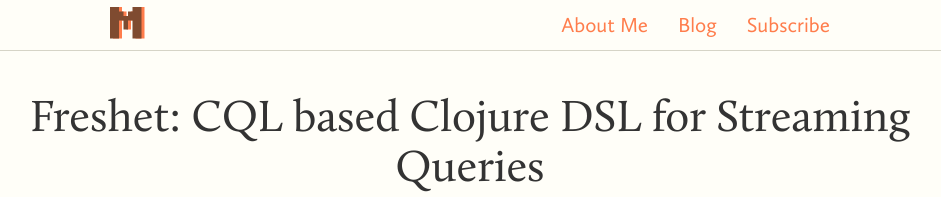
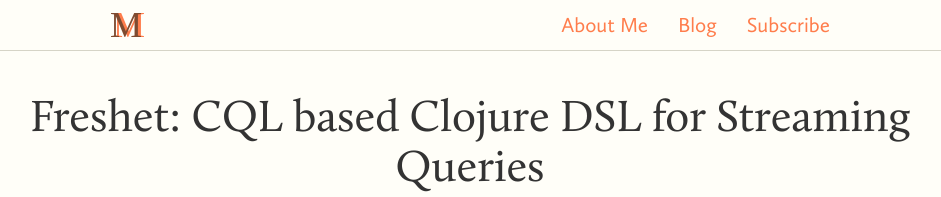
Before and after one commit to milinda/milinda.github.io, a Jekyll site: the page built from _posts/2015-01-07-freshet.md, in a window 1280 px wide. Shown: the top 197 px of the page, without its empty margins (170-1111 px from the left). Built offline with Jekyll 4.4.1, drawn with Linux system fonts in a browser that asks for light colours; some web fonts are replaced.

Commit message:
removed unwatned font imports

```diff
--- a/_includes/head.html
+++ b/_includes/head.html
@@ -9,10 +9,10 @@
   <meta name="description" content="{% if page.excerpt %}{{ page.excerpt | strip_html | strip_newlines | truncate: 160 }}{% else %}{{ site.description }}{% endif %}">
   <link rel="canonical" href="{{ page.url | replace:'index.html','' | prepend: site.baseurl | prepend: site.url }}">
   <link rel="alternate" type="application/rss+xml" title="{{ site.title }}" href="{{ "/feed.xml" | prepend: site.baseurl | prepend: site.url }}">
-  <link href='https://fonts.googleapis.com/css?family=Playfair+Display:400,400italic,700,700italic' rel='stylesheet' type='text/css'>
+  <!-- <link href='https://fonts.googleapis.com/css?family=Playfair+Display:400,400italic,700,700italic' rel='stylesheet' type='text/css'> -->
  <!--  <link href='https://fonts.googleapis.com/css?family=Roboto:400,300italic,300,400italic,500,500italic' rel='stylesheet' type='text/css'> -->
-  <link href='https://fonts.googleapis.com/css?family=Press+Start+2P' rel='stylesheet' type='text/css'>
-  <link href="https://fonts.googleapis.com/css?family=EB+Garamond" rel="stylesheet">
+  <!-- <link href='https://fonts.googleapis.com/css?family=Press+Start+2P' rel='stylesheet' type='text/css'> -->
+  <!-- <link href="https://fonts.googleapis.com/css?family=EB+Garamond" rel="stylesheet"> -->
   <link href="https://fonts.googleapis.com/css?family=Source+Code+Pro" rel="stylesheet">
   <link rel="stylesheet" href="{{ "/lib/bootstrap/css/bootstrap.min.css" | prepend: site.baseurl }}">
   <link rel="stylesheet" href="{{ "/css/main.css" | prepend: site.baseurl }}">
--- a/css/main.scss
+++ b/css/main.scss
@@ -6,14 +6,14 @@
 
 
 // Our variables
-$base-font-family: 'calluna_sansregular', 'EB Garamond', 'Roboto', 'Helvetica Neue', sans-serif;
+$base-font-family: 'calluna_sansregular', 'Helvetica Neue', sans-serif;
 
 $base-font-size:   21px;
 $base-font-weight: 300;
 $small-font-size:  $base-font-size * 0.875;
 $base-line-height: 1.5;
 
-$header-font-family: 'callunaregular', 'Playfair Display', 'Georgia', serif;
+$header-font-family: 'callunaregular', 'Georgia', serif;
 
 $spacing-unit:     30px;
 
@@ -24,7 +24,7 @@
 $brand-color: #7F4B30;
 $name-background-color: #FF7D4C;
 $name-color: #ffffff;
-$name-font-family: 'callunaregular','Playfair Display', 'Georgia', serif;
+$name-font-family: 'callunaregular', 'Georgia', serif;
 $name-font-size: 27px;
 $name-font-weight: bold;
 
```
